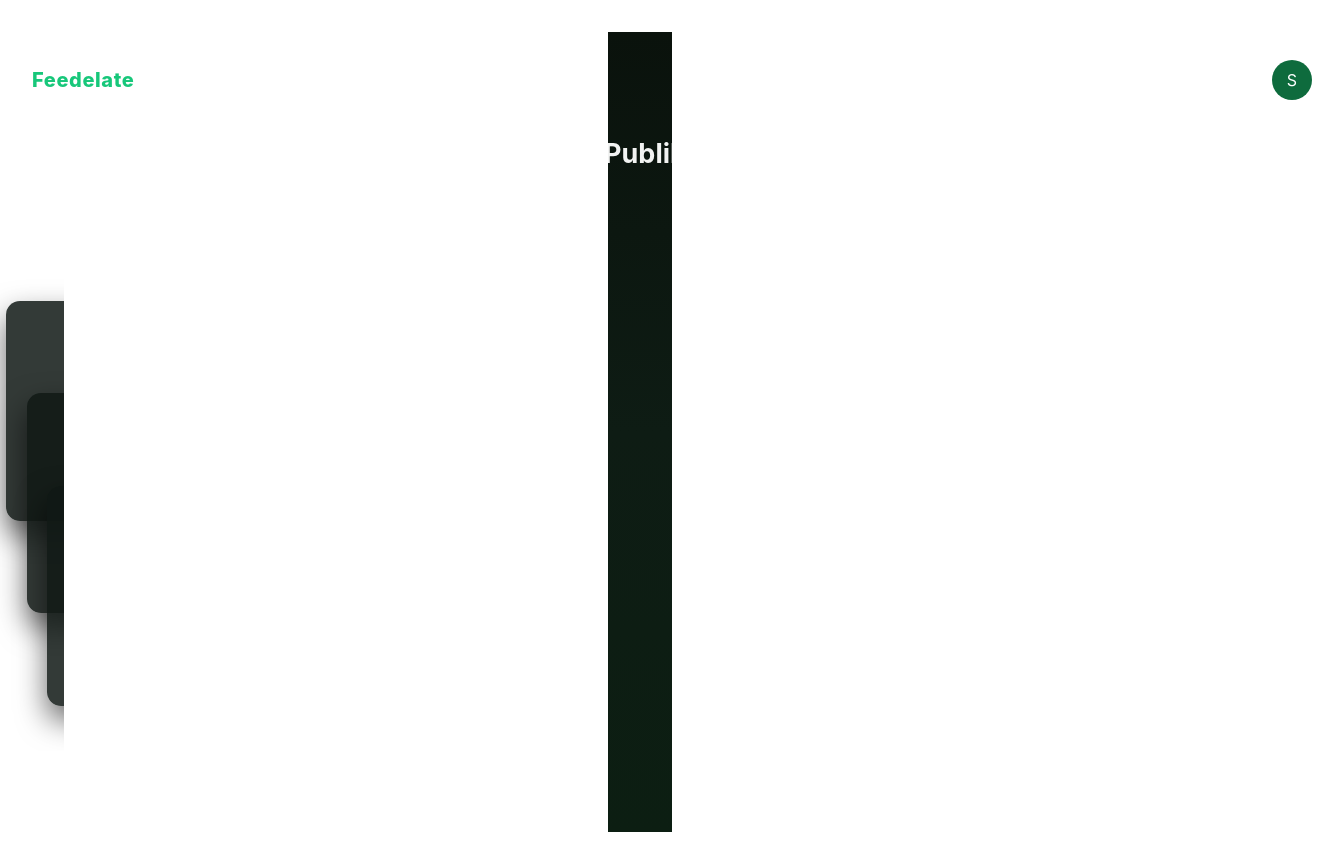
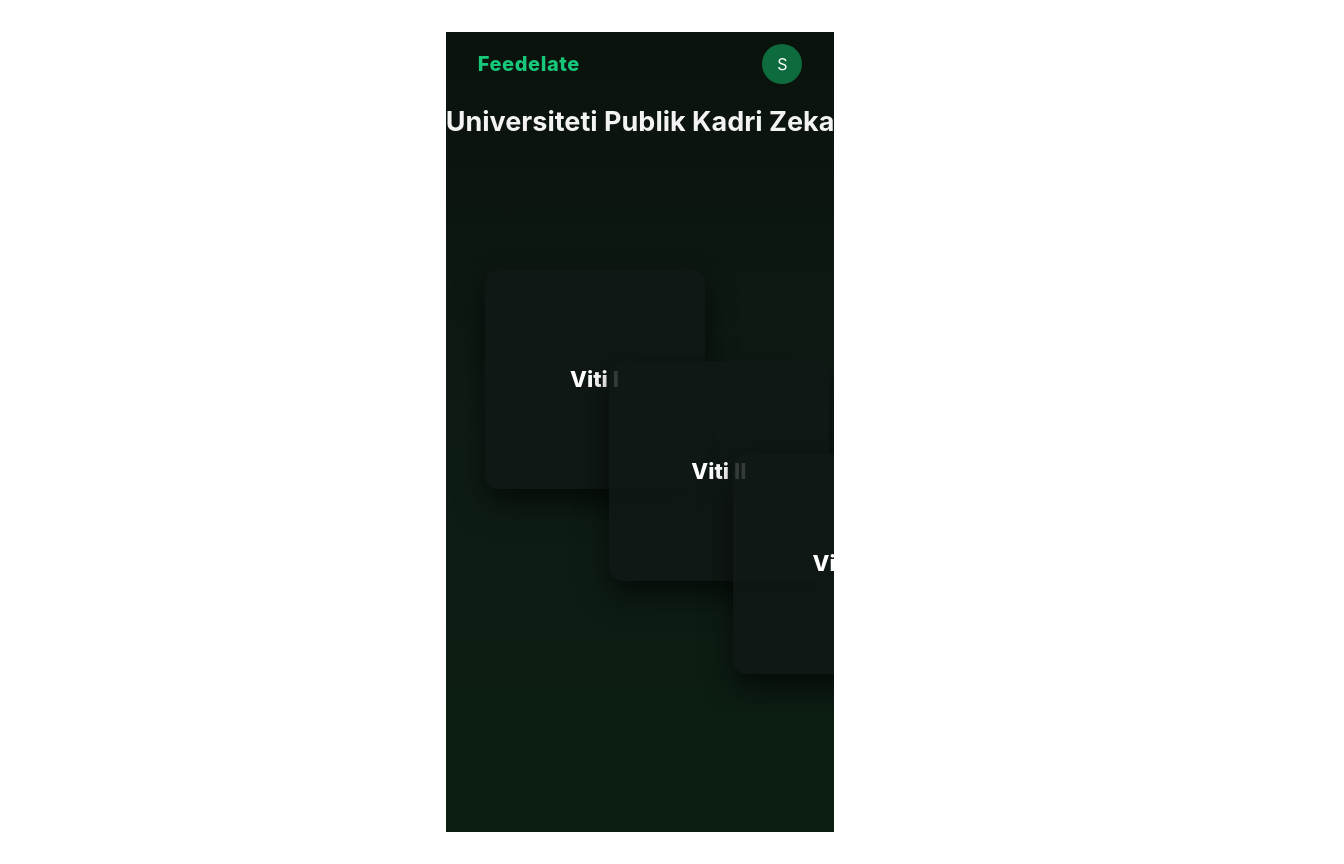
Before and after one commit to Agon06/Feedelate-UKZ, a React app in the folder Frontend/: page / in a window 1280 px wide. Shown: the whole page, 1344 px wide, since content can reach past the window. Built offline with nearby package versions, Linux system fonts and the light colour scheme; the HTML template or start-up script is replaced by a standard one.

Commit message:
(test) Fix layout: remove negative margins, show year cards diagonally

```diff
--- a/Frontend/src/Student/StudentDashboard.jsx
+++ b/Frontend/src/Student/StudentDashboard.jsx
@@ -15,17 +15,8 @@
     background: 'linear-gradient(180deg, rgba(10,18,12,1) 0%, rgba(14,28,20,1) 50%, rgba(12,30,18,1) 100%)',
     padding: 0,
     margin: 0,
-    fontFamily: 'Inter, system-ui, Arial, sans-serif'
-  };
-
-  // full-bleed wrapper to escape any centered parent (#root) max-width
-  const fullBleed = {
-    width: '100vw',
-    position: 'relative',
-    left: '50%',
-    right: '50%',
-    marginLeft: '-50vw',
-    marginRight: '-50vw'
+    fontFamily: 'Inter, system-ui, Arial, sans-serif',
+    boxSizing: 'border-box'
   };
 
   const topBarStyle = {
@@ -86,7 +77,8 @@
 
   return (
     <div className="student-dashboard" style={pageStyle}>
-      <div style={{...fullBleed, ...topBarStyle}}>
+      {/* Top bar - uses full available width (no negative margins) */}
+      <div style={{...topBarStyle, width: '100%', boxSizing: 'border-box'}}>
         <div style={brandStyle}>Feedelate</div>
         <div style={{flex: 1}} />
         <div style={{display: 'flex', alignItems: 'center', gap: 12}}>
@@ -94,13 +86,13 @@
         </div>
       </div>
 
-      <div style={{...fullBleed}}>
+      <div style={{width: '100%', boxSizing: 'border-box'}}>
         <div style={titleStyle}>
-        <h2 style={{margin: 0}}>Universiteti Publik Kadri Zeka</h2>
+          <h2 style={{margin: 0}}>Universiteti Publik Kadri Zeka</h2>
         </div>
       </div>
 
-      <main style={{...fullBleed, ...layoutContainer}}>
+      <main style={{...layoutContainer, width: '100%', boxSizing: 'border-box'}}>
         {years.map((y, idx) => {
           const pos = smallScreen ? { left: '50%', top: `${20 + idx * 26}%`, transform: 'translateX(-50%)' } : positions[idx];
           return (
```
